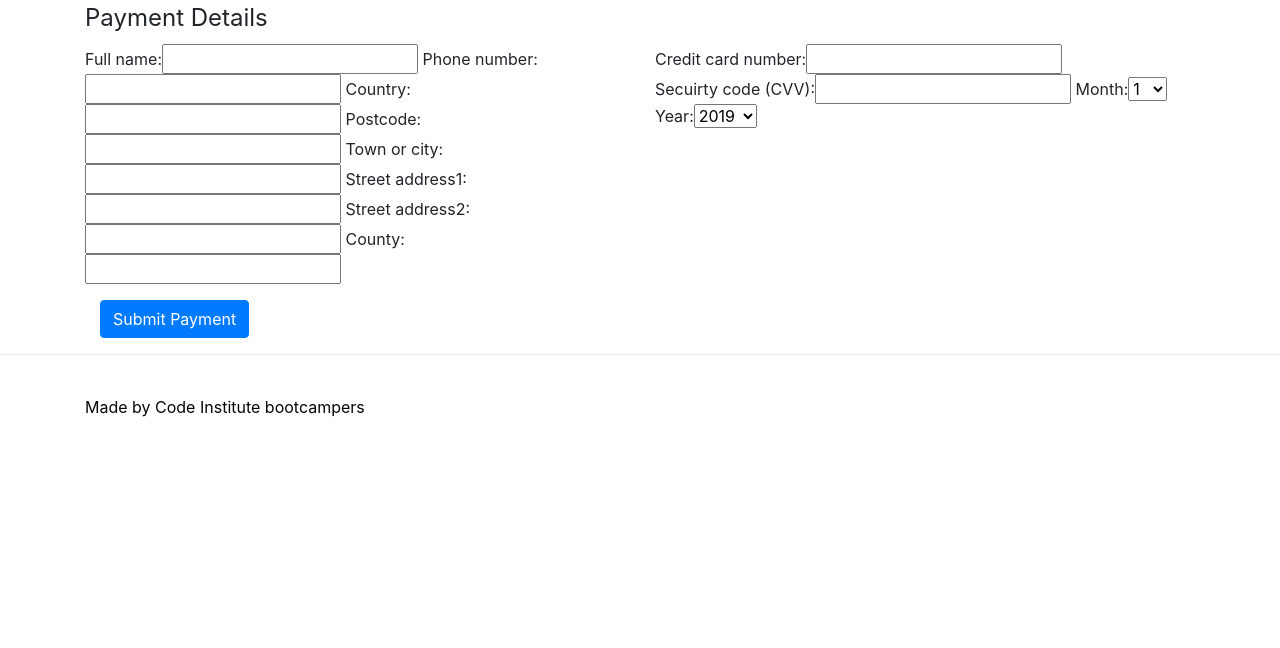
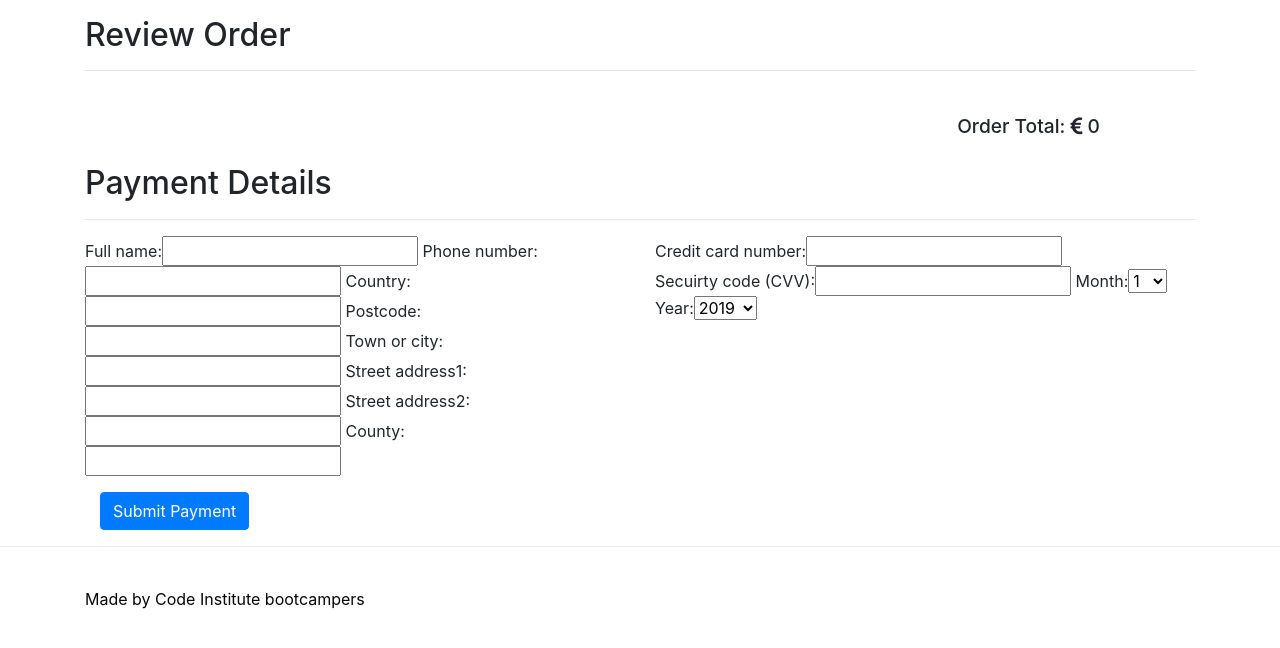
Before and after one commit to marty-wickham/milestone-project4, a Django app: page /checkout/ in a window 1280 px wide. Shown: the part 56-704 px from the top of the page. Run offline with Django 3.2, Linux system fonts and the light colour scheme; the visitor is signed in with stand-in values (Sample User, id 1); some libraries are stand-ins or nearby versions.

Commit message:
Fixed contexts.py to show total of games on sale. Fixed minor layout issues

```diff
--- a/cart/contexts.py
+++ b/cart/contexts.py
@@ -12,7 +12,12 @@ def cart_contents(request):
 
     for id, quantity in cart.items():
         game = get_object_or_404(Game, pk=id)
-        total += quantity * game.price
+
+        if game.sale_price:
+            total += quantity * game.sale_price
+        else:
+            total += quantity * game.price
+
         product_count += quantity
         cart_items.append({'id': id, 'quantity': quantity, 'game': game})
 
--- a/checkout/templates/checkout/checkout.html
+++ b/checkout/templates/checkout/checkout.html
@@ -14,8 +14,13 @@
 
 {% block content %}
 <div class="container">
+    <div class="row pt-3">
+        <div class="col-12">
+            <h2>Review Order</h2>
+            <hr>
+        </div>
+    </div>
 	<div class="row">
-        <!-- <h3>Order Review</h3> -->
 		{% for item in cart_items %}
 		<div class="col-12 col-sm-4">
 			<div class="checkout" style="background-image: url('{{ MEDIA_URL }}{{ item.game.image }}')"></div>
@@ -26,30 +31,44 @@
 		</div>
 
 		<div class="col-3 col-sm-2">
-			<div class="v-center float-r">
-				{% if game.sale_price %}
+            {% if item.game.sale_price %}
             <span class="price">
                 <strike>${{ item.game.price }}</strike>
-                    ${{ item.game.sale_price }}
+                <p>${{ item.game.sale_price }}</p>
             </span>
             {% else %}
                 ${{ item.game.price }}
             {% endif %}
-			</div>
 		</div>
 
 		<div class="col-2">
 			<p class="v-center">x {{ item.quantity }}</p>
 		</div>
 		{% endfor %}
+	</div>
+    <div class="row">
+        <div class="col-12 col-md-11 pt-4">
+            <div class="float-r v-center total">
+                <p class="mb-0">Order Total: <span><i class="fas fa-euro-sign"></i> {{ total }}</span></p>
+            </div>
+        </div>
+    </div>
+    <div class="row">
+        <div class="col-12 pt-4">
+            <h2>Payment Details</h2>
+            <hr>
+        </div>
+    </div>
+    <div class="row">
         <div class="col-12">
+
 			<form role="form" method="post" id="payment-form" action="{% url 'checkout' %}">
-				<legend>Payment Details</legend>
+
+                {% csrf_token %}
 
 				<div id="credit-card-errors" style="display: none;">
 					<div id="alert-message block-message error" class="stripe-error-message"></div>
 				</div>
-
 				<div class="row">
 					<div class="form-group col-md-6">
 						{{ order_form | as_bootstrap }}
@@ -59,15 +78,11 @@
 						{{ payment_form | as_bootstrap }}
 					</div>
 				</div>
-
-
-				{% csrf_token %}
 				<div class="form-group col-md-12">
 					<input class=" btn btn-primary" id="submit_payment_btn" name="commit" type="submit" value="Submit Payment">
                 </div>
 			</form>
 		</div>
-
     </div>
 </div>
 {% endblock %}
--- a/products/templates/products/games.html
+++ b/products/templates/products/games.html
@@ -28,7 +28,7 @@
                             {% if game.sale_price %}
                                 <div class="price-tag-alt">
                                     <strike>${{ game.price }}</strike>
-                                    <p class="price">${{ game.sale_price }}</p>
+                                    <p class="panel-price">${{ game.sale_price }}</p>
                                 </div>
                                 <span class="discount-tag-alt">
                                     -{{ game.discount }}%
--- a/static/css/custom.css
+++ b/static/css/custom.css
@@ -190,12 +190,20 @@ footer {
     min-height: 46px;
 }
 
-.panel-price {
+/* .panel-price {
     margin-top: 0;
     margin-bottom: 0;
     font-weight: 500;
     font-size: 1.2rem;
     float: right;
+} */
+
+.panel-price {
+    color: #443f3f;
+    font-size: 1.2rem;
+    font-weight: 500;
+    margin-bottom: 0;
+    line-height: 20px;
 }
 
 .panel-input {
@@ -242,7 +250,6 @@ strike{
     color: grey;
     font-size: .7rem;
     float: right;
-    margin-bottom: 0;
 }
 
 .game-title {
@@ -299,6 +306,11 @@ strike{
 .fa-check-circle {
     font-size: 24px;
     border-radius: 50%;
+}
+
+.total {
+    font-size: 1.2rem;
+    font-weight: 500;
 }
 
 
```
Also changed, not shown: cart/templates/cart/cart.html (+5 -6 lines). Lines whose indentation alone changed are shown as unchanged.
